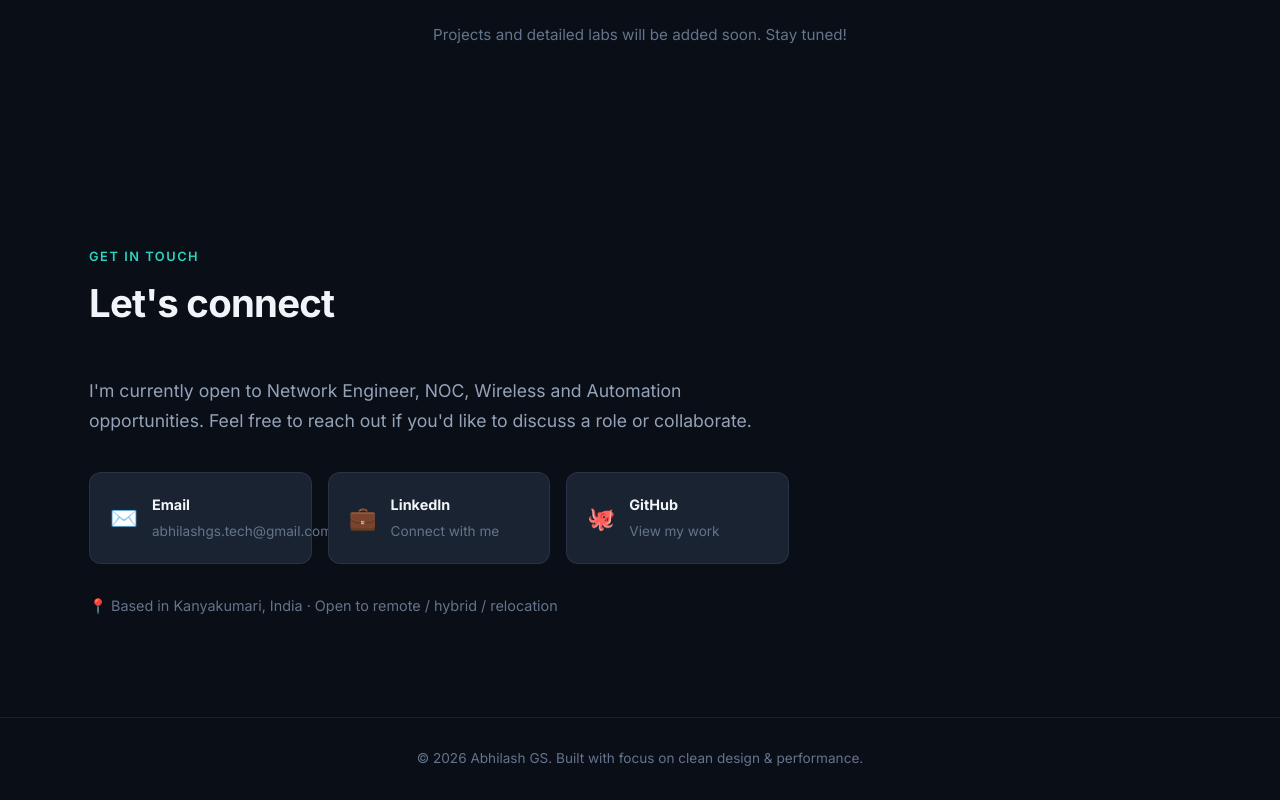
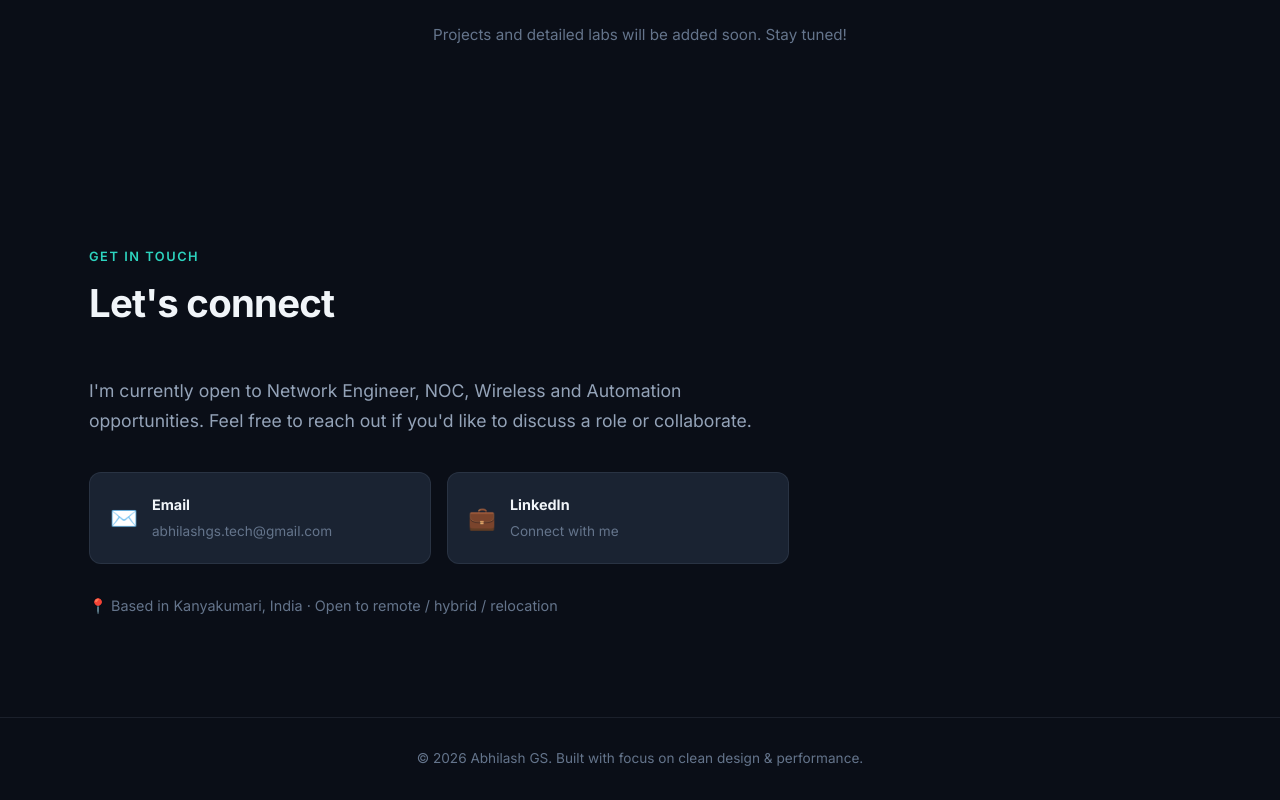
Before and after one commit to Abhi326-bot/Abhilash-Portfolio, a plain HTML site: page index.html in a window 1280 px wide. Shown: the part 3968-4768 px from the top of the page. Drawn offline with Linux system fonts and the light colour scheme.

Commit message:
Add files via upload

```diff
--- a/index.html
+++ b/index.html
@@ -304,18 +304,11 @@
               <span>abhilashgs.tech@gmail.com</span>
             </div>
           </a>
-          <a href="https://linkedin.com/in/abhilashgs-net" target="_blank" class="contact-card">
+          <a href="https://linkedin.com/in/yourprofile" target="_blank" class="contact-card">
             <span class="contact-icon">💼</span>
             <div>
               <strong>LinkedIn</strong>
               <span>Connect with me</span>
-            </div>
-          </a>
-          <a href="https://github.com/abhi326-bot" target="_blank" class="contact-card">
-            <span class="contact-icon">🐙</span>
-            <div>
-              <strong>GitHub</strong>
-              <span>View my work</span>
             </div>
           </a>
         </div>
```
